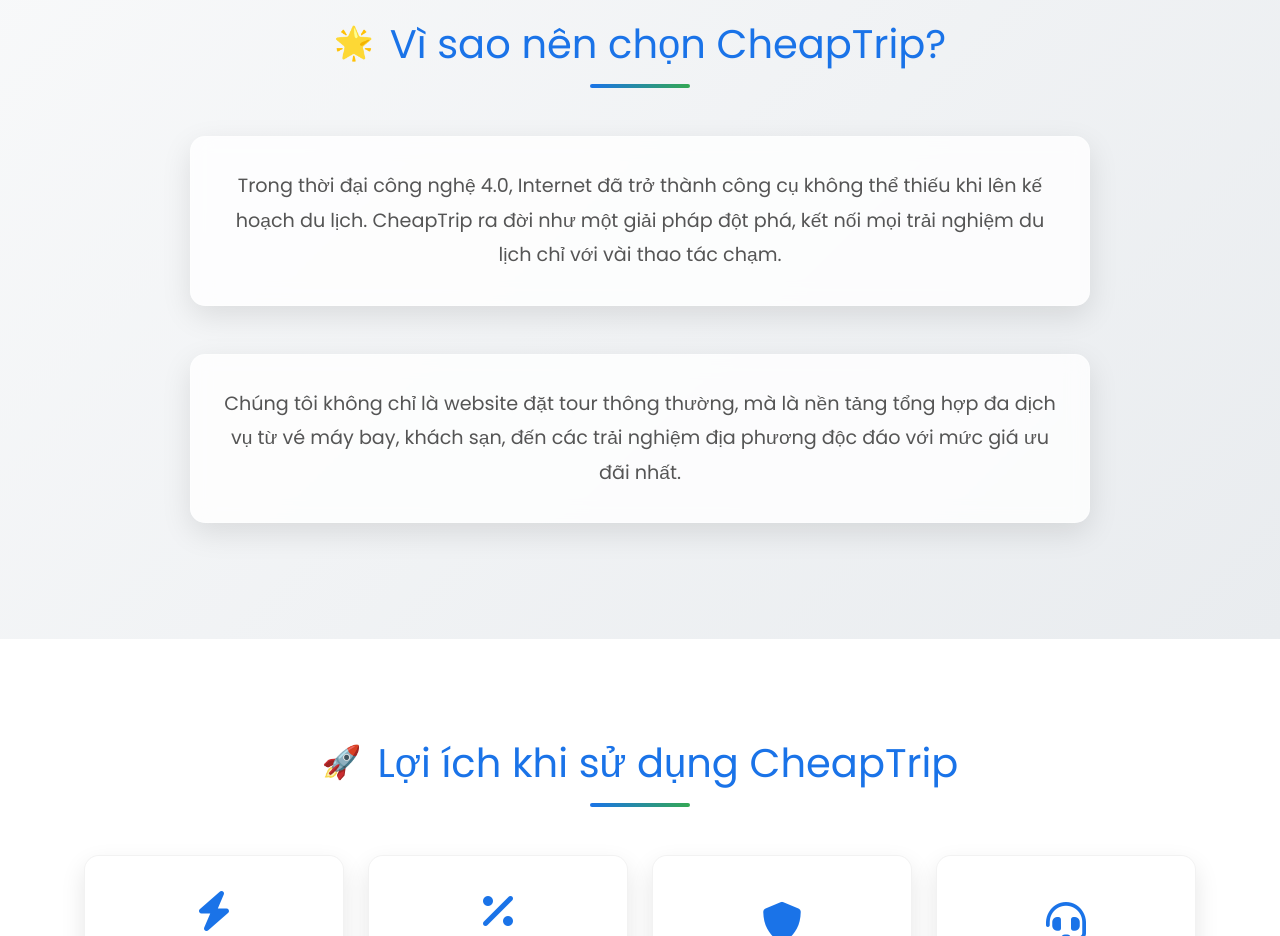
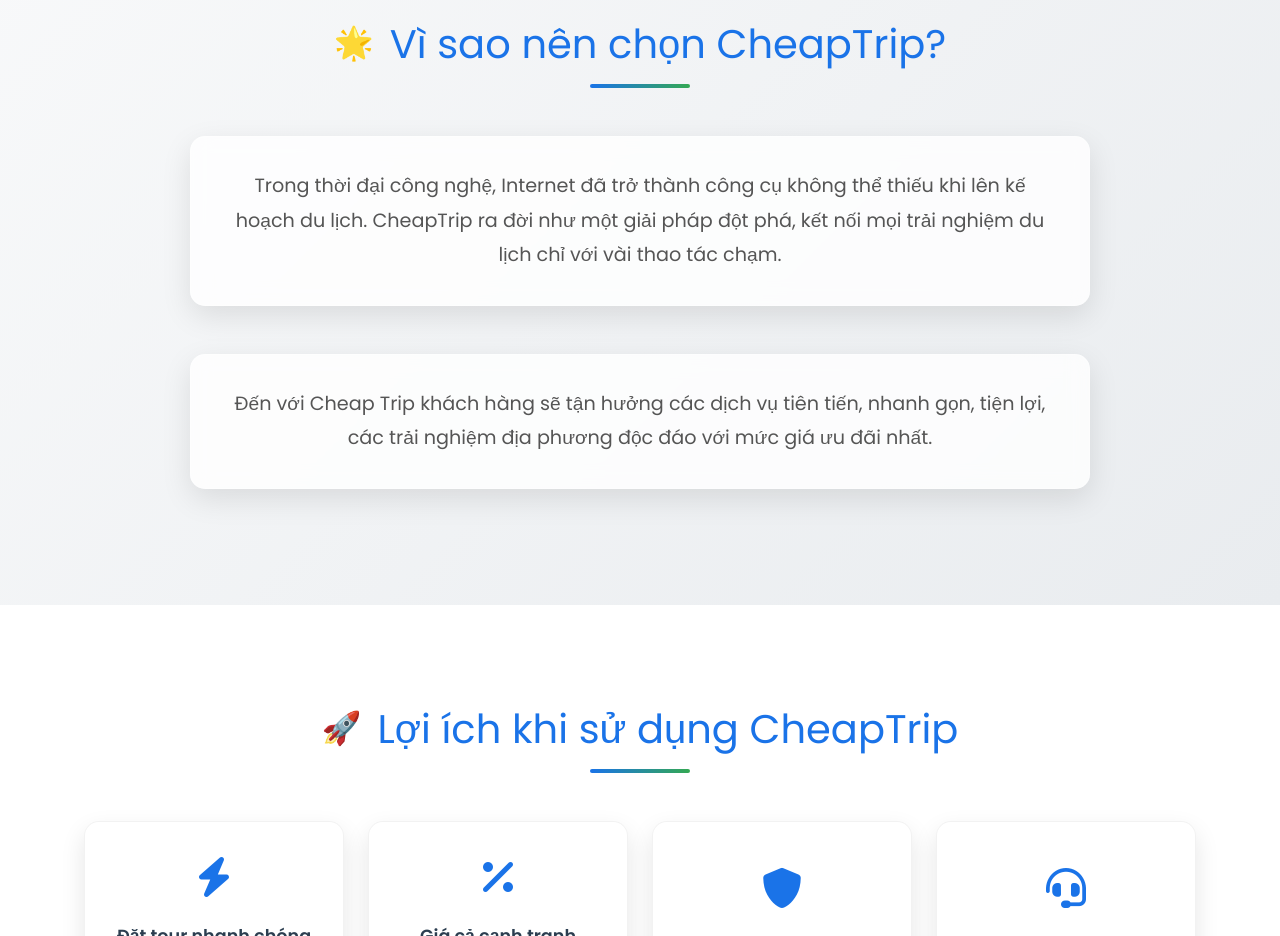
Before and after one commit to holyminhlu/CNPM-K22-Product3in1-Dattourdulich, a Vue app in the folder client/cheaptripfe/: page /gioithieu in a window 1280 px wide. Shown: the part 880-1816 px from the top of the page. Built offline with nearby package versions, Linux system fonts and the light colour scheme; no server answers.

Commit message:
Chỉnh sửa một số câu slogan trong giao diện Giới Thiệu

```diff
--- a/client/cheaptripfe/src/views/Articles/GioiThieu.vue
+++ b/client/cheaptripfe/src/views/Articles/GioiThieu.vue
@@ -51,18 +51,17 @@
           </h2>
           <div class="intro-text-container">
             <p class="intro-text" data-aos="fade-up" data-aos-delay="200">
-              Trong thời đại công nghệ 4.0, Internet đã trở thành công cụ không thể thiếu khi lên kế hoạch du lịch.
+              Trong thời đại công nghệ, Internet đã trở thành công cụ không thể thiếu khi lên kế hoạch du lịch.
               CheapTrip ra đời như một giải pháp đột phá, kết nối mọi trải nghiệm du lịch chỉ với vài thao tác chạm.
             </p>
             <p class="intro-text" data-aos="fade-up" data-aos-delay="400">
-              Chúng tôi không chỉ là website đặt tour thông thường, mà là nền tảng tổng hợp đa dịch vụ từ vé máy bay,
-              khách sạn, đến các trải nghiệm địa phương độc đáo với mức giá ưu đãi nhất.
+              Đến với Cheap Trip khách hàng sẽ tận hưởng các dịch vụ tiên tiến, nhanh gọn, tiện lợi,
+              các trải nghiệm địa phương độc đáo với mức giá ưu đãi nhất.
             </p>
           </div>
         </div>
       </div>
     </section>
-
     <!-- Benefits section with enhanced cards -->
     <section class="benefits-section">
       <div class="container">
```
